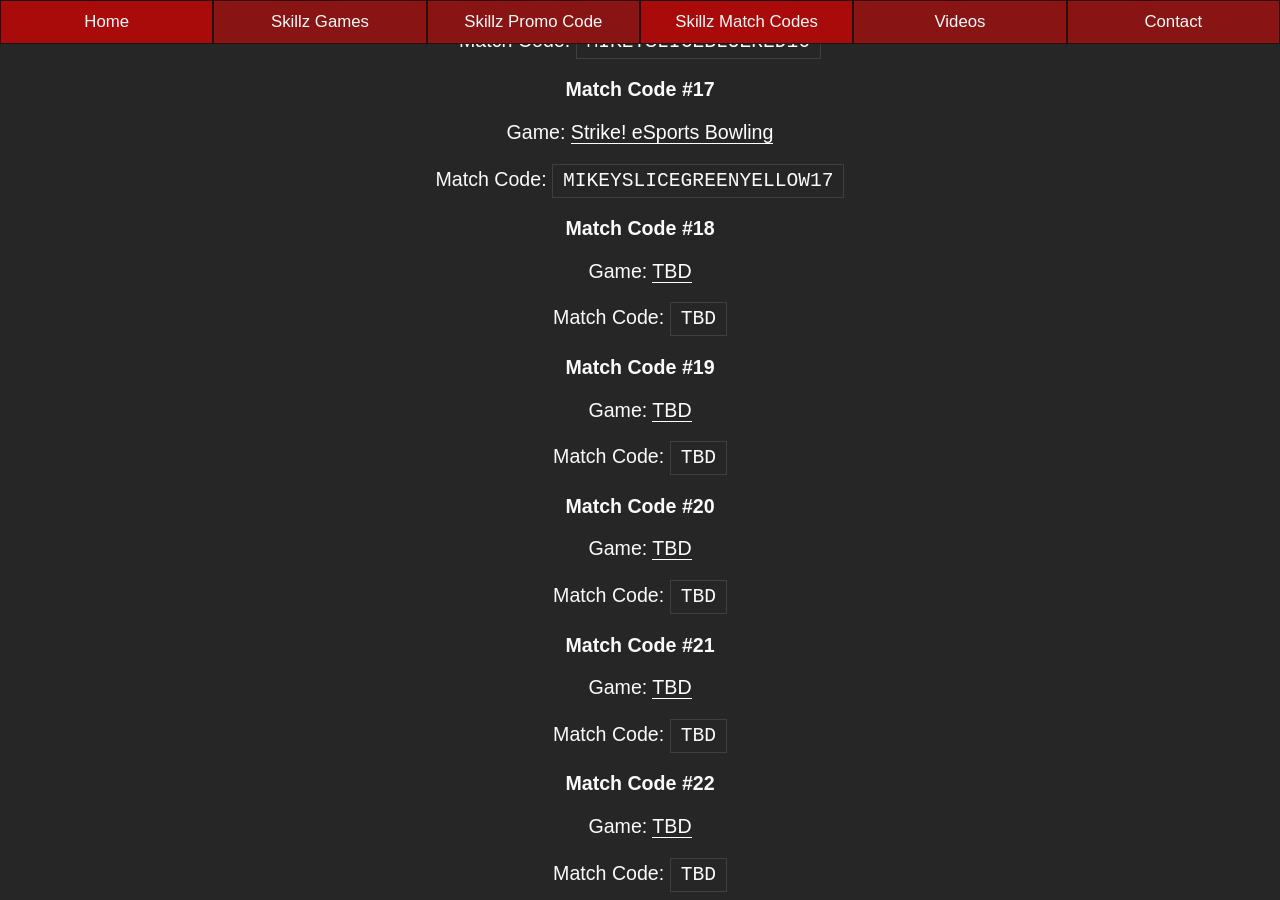
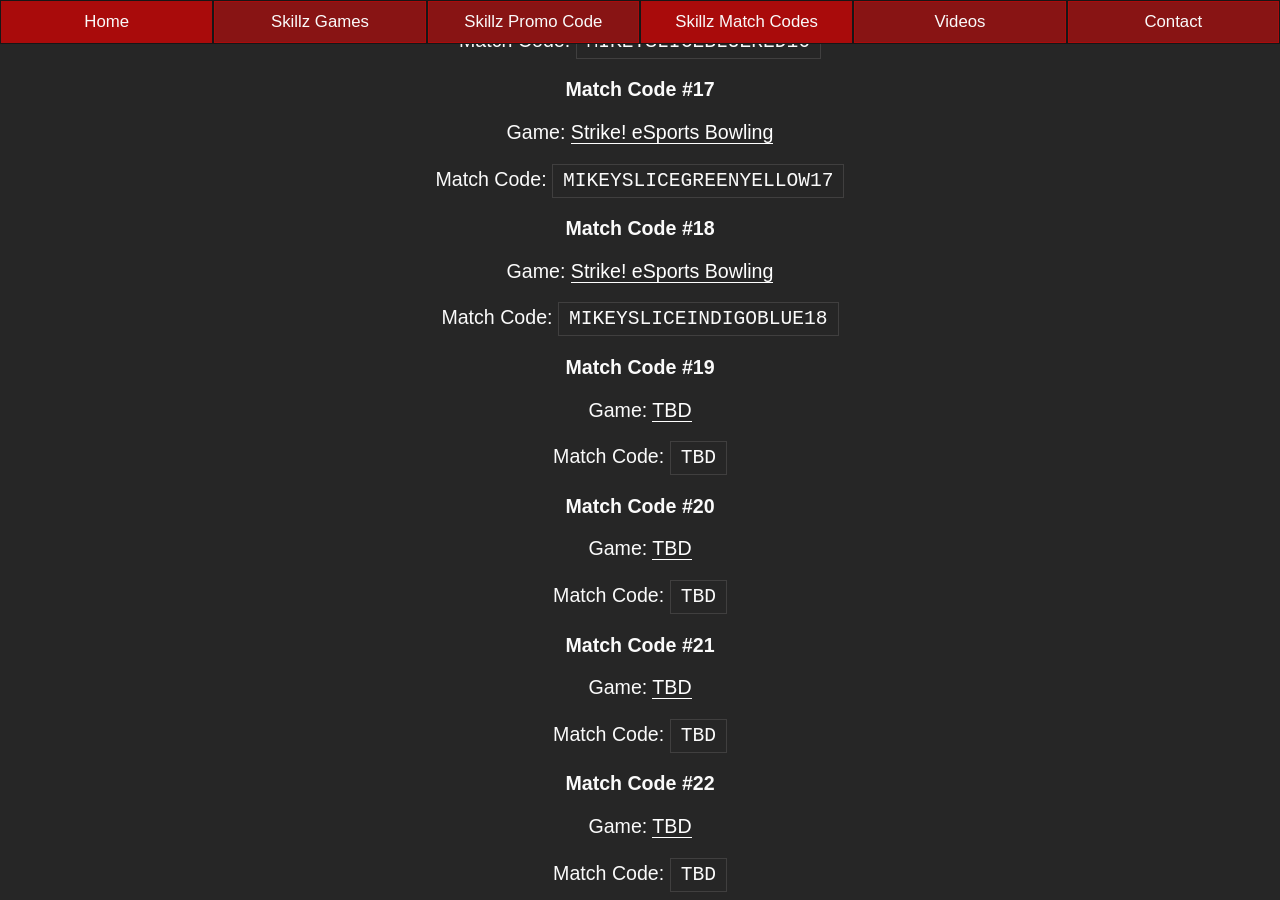
Before and after one commit to mikeyslice/esports-medium, a Jekyll site: the page built from skillz-match-codes.md, in a window 1280 px wide and 900 px high, scrolled down 5464 px. Built offline with Jekyll 4.4.1, drawn with Linux system fonts in a browser that asks for light colours.

Commit message:
Update Skillz Match Codes “skillz-match-codes”

```diff
--- a/_includes/pages/skillz-match-codes.html
+++ b/_includes/pages/skillz-match-codes.html
@@ -205,9 +205,9 @@
 
 <h3>Match Code #18</h3>
 
-<p>Game: <a href="/skillz-games/">TBD</a><p>
+<p>Game: <a href="/skillz-games/">Strike! eSports Bowling</a><p>
 
-<p>Match Code: <code>TBD</code><p>
+<p>Match Code: <code>MIKEYSLICEINDIGOBLUE18</code><p>
 
 <h3>Match Code #19</h3>
 
```
